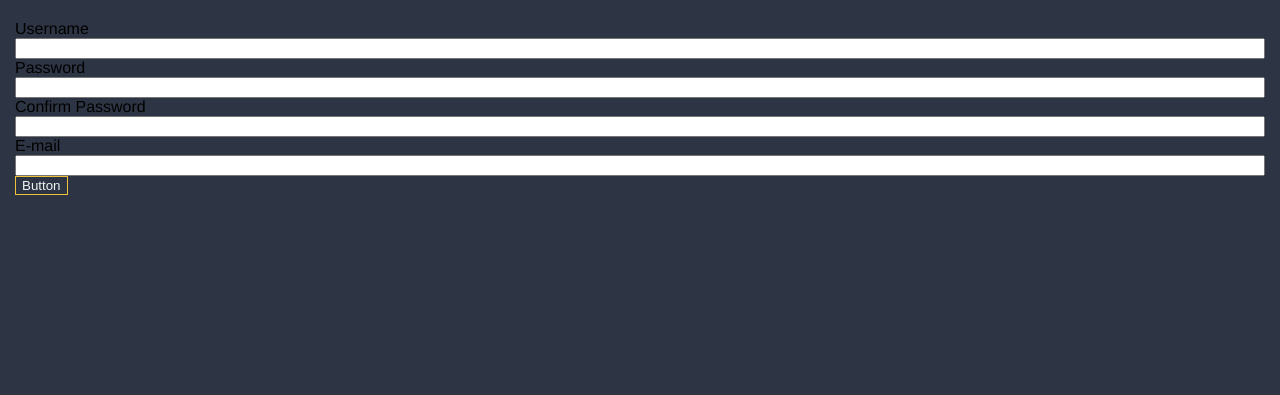
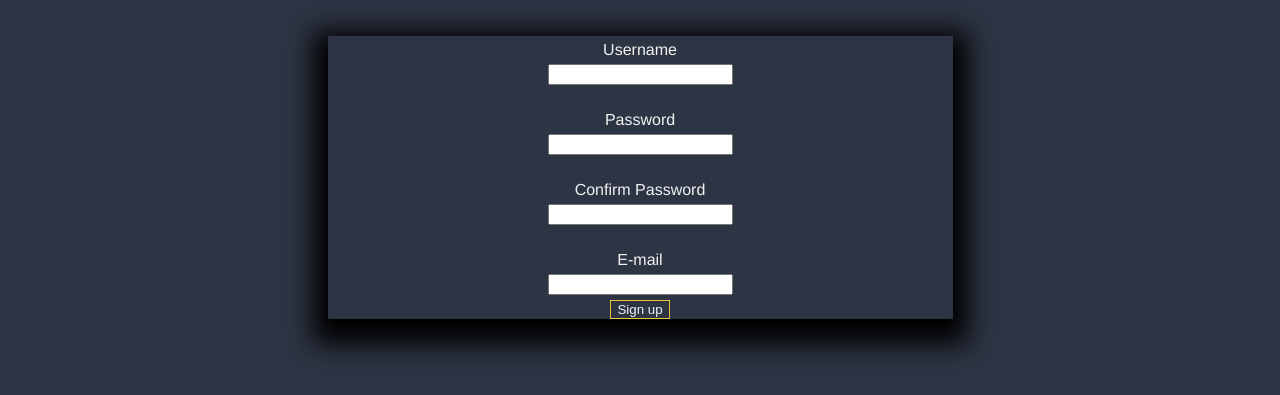
Before and after one commit to zoltanMaroti/askm8, a Flask app: page /register in a window 1280 px wide. Shown: the part 178-573 px from the top of the page. Run offline with Flask 2, Linux system fonts and the light colour scheme.

Commit message:
registration css

```diff
--- a/static/theme1.css
+++ b/static/theme1.css
@@ -261,11 +261,26 @@ body a, p{
     padding: 10px;
 }
 
-.inputbox{
+/*Register*/
+.register_page{
+    margin: auto;
+    box-shadow: 0px 10px 25px 15px black;
+    width: 50%;
+    text-align: center;
+}
+
+.input_box{
     display: grid;
+    margin-top: 1em;
+    padding: 5px;
+    grid-row-gap: 5px;
+}
+
+.input_box label{
+    color: #f1f2f2;
 }
 
 /*Errors*/
-.error{
-    background-color: red;
+.error p{
+    color: red;
 }
--- a/templates/register.html
+++ b/templates/register.html
@@ -2,44 +2,44 @@
 {% block content %}
     <div class="register_page">
         <form action="/register" method="post" id="register_form">
-            <div class="inputbox" id="username">
-                <label>Username</label>
-                <input type="text" name="username" required>
+            <div class="input_box" id="username">
+                <div><label>Username</label></div>
+                <div><input type="text" name="username" required></div>
             </div>
             {% if error %}
                 <div class="error" id="name_error">
-                    <p>!{{error['name_error'] }}</p>
+                    <p>!ERROR!</p>
                 </div>
             {% endif %}
-            <div class="inputbox" id="password">
-                <label>Password</label>
-                <input type="password" name="password" required>
+            <div class="input_box" id="password">
+                <div><label>Password</label></div>
+                <div><input type="password" name="password" required></div>
             </div>
-            <div class="inputbox" id="confirm_password">
-                <label>Confirm Password</label>
-                <input type="password" name="confirm_password" required>
+            <div class="input_box" id="confirm_password">
+                <div><label>Confirm Password</label></div>
+                <div><input type="password" name="confirm_password" required></div>
             </div>
             {% if error %}
                 <div class="error" id="password_error">
-                    <p>!{{ error.confirmed_password }}</p>
+                    <p>!ERROR!</p>
                 </div>
             {% endif %}
-            <div class="inputbox" id="email">
-                <label>E-mail</label>
-                <input type="text" name="email" required>
+            <div class="input_box" id="email">
+                <div><label>E-mail</label></div>
+                <div><input type="text" name="email" required></div>
             </div>
             {% if error %}
                 <div class="error" id="email_error">
-                    <p>!{{ error.email_error }}</p>
+                    <p>!ERROR!</p>
                 </div>
             {% endif %}
             {% if error %}
                 <div class="error" id="forbidden">
-                    <p>!{{ error.forbidden_char }}</p>
+                    <p>!ERROR!</p>
                 </div>
             {% endif %}
             <div>
-                <button type="submit" class="button" id="submit">Button</button>
+                <button type="submit" class="button" id="submit">Sign up</button>
             </div>
         </form>
     </div>
```
